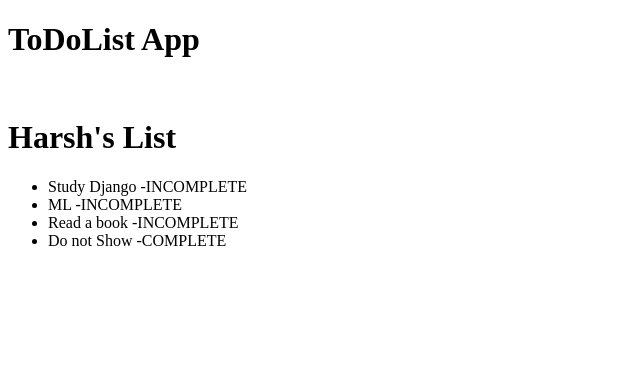
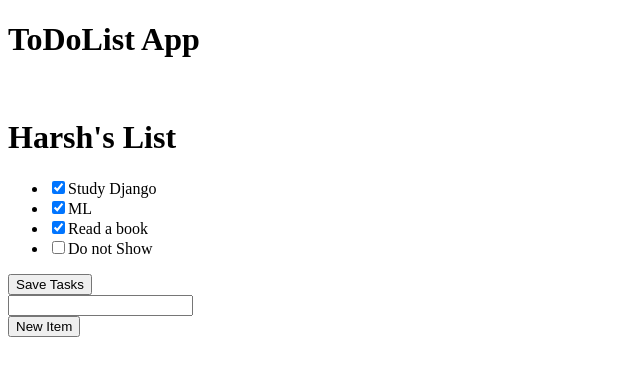
Before and after one commit to bhookhakela/ToDoList-Website, a Django app: page /1/ in a window 1280 px wide. Shown: the top 376 px of the page, without its empty margins (0-640 px from the left). Run offline with Django 5.2, Linux system fonts and the light colour scheme; data comes from the database, SQL or seed files in the repository.

Commit message:
Creating the adding and deleting tasks in a List feature in template

```diff
--- a/todolist/todolistapp/templates/todolistapp/base.html
+++ b/todolist/todolistapp/templates/todolistapp/base.html
@@ -13,15 +13,22 @@
 {% endblock %}
 {% block contentblock %}
     <h1>{{List}}</h1>
+    <form method="post" action="#">
+        {% csrf_token %}
         <ul>
             {% for item in List.item_set.all %}
                 {% if not item.completed %}
-                <li>{{item.name}} -INCOMPLETE</li>
+                    <li><input type="checkbox" value="clicked" name="c{{item.id}}" checked>{{item.name}}</li>
                 {% else %}
-                <li>{{item.name}} -COMPLETE</li>
+                    <li><input type="checkbox" value="clicked" name="c{{item.id}}">{{item.name}}</li>
                 {% endif %}
             {% endfor %}
         </ul>
+        <button type="submit" name="save">Save Tasks</button><br>
+        <input type="text" name="new"><br>
+        <button type="submit" name="newitem">New Item</button>
+    </form>
+
 {% endblock %}
 </body>
 </html>
```
Lines whose indentation alone changed are shown as unchanged.
